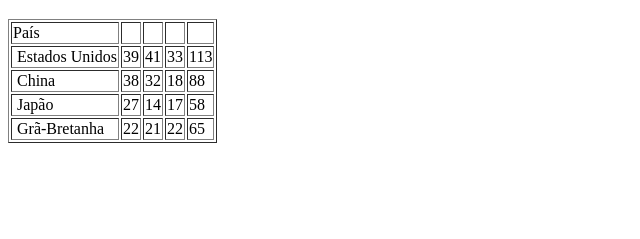
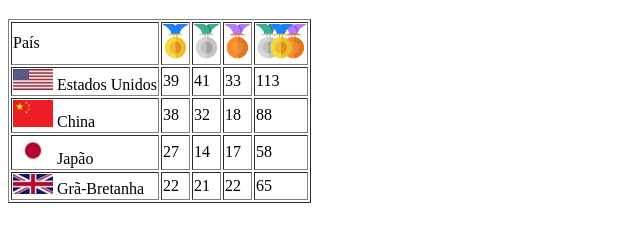
Before and after one commit to eduhxz/quadro-medalhas, a plain HTML site: page index.html in a window 1280 px wide. Shown: the part 61-300 px from the top of the page, without its empty margins (0-640 px from the left). Drawn offline with Linux system fonts and the light colour scheme.

Commit message:
Quadro de medalhas com imagens

```diff
--- a/index.html
+++ b/index.html
@@ -12,36 +12,36 @@
         <thead>
             <tr>
                 <td>País</td>
-                <td><img src=></td>
-                <td><img src=></td>
-                <th><img src=></th>
-                <th><img src=></th>
+                <td><img src="imgs/medalha-ouro.png" alt="Medalha de Ouro"></td>
+                <td><img src="imgs/medalha-prata.png" alt="Medalha de Prata"></td>
+                <th><img src="imgs/medalha-bronze.png" alt="Medalha de Bronze"></th>
+                <th><img src="imgs/medalha-total.png" alt="Total de Medalhas"></th>
             </tr>
         </thead>
         <tbody>
             <tr>
-                <td><img src=> Estados Unidos</td>
+                <td><img src="imgs/estados-unidos.jpg" alt="bandeira-Estados Unidos"> Estados Unidos</td>
                 <td>39</td>
                 <td>41</td>
                 <td>33</td>
                 <td>113</td>
             </tr>
             <tr>
-                <td><img src=> China</td>
+                <td><img src="imgs/china.jpg" alt="bandeira China"> China</td>
                 <td>38</td>
                 <td>32</td>
                 <td>18</td>
                 <td>88</td>
             </tr>
             <tr>
-                <td><img src=> Japão</td>
+                <td><img src="imgs/japao.jpg" alt="bandeira Japão"> Japão</td>
                 <td>27</td>
                 <td>14</td>
                 <td>17</td>
                 <td>58</td>
             </tr>
             <tr>
-                <td><img src=> Grã-Bretanha</td>
+                <td><img src="imgs/gra-bretanha.jpg" alt="bandeira Grã-Bretanha"> Grã-Bretanha</td>
                 <td>22</td>
                 <td>21</td>
                 <td>22</td>
```
Also changed, not shown: imgs/china.jpg (added), imgs/estados-unidos.jpg (added), imgs/gra-bretanha.jpg (added), imgs/images.png (added), imgs/japao.jpg (added), imgs/medalha-bronze.png (added), imgs/medalha-ouro.png (added), imgs/medalha-prata.png (added), imgs/medalha-total.png (added).
